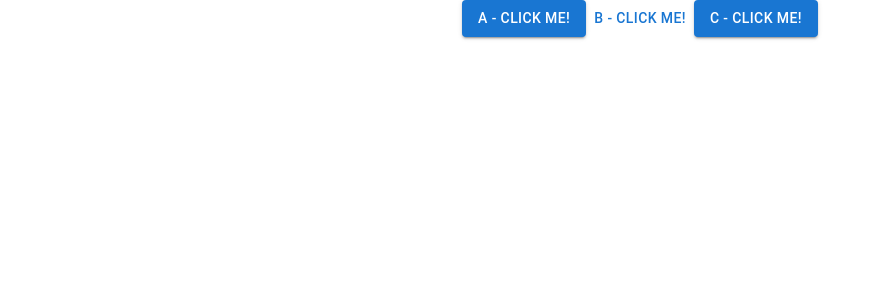
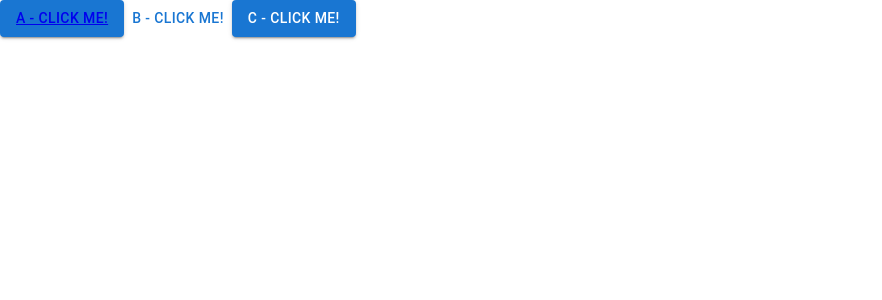
Before and after one commit to puravidafred/testreactsite, a React (Create React App) app in the folder my-app/: page / in a window 1280 px wide. Shown: the top 300 px of the page, without its empty margins (0-882 px from the left). Built offline with nearby package versions, Linux system fonts and the light colour scheme.

Commit message:
Adding analytics stuff

```diff
--- a/my-app/package.json
+++ b/my-app/package.json
@@ -12,6 +12,7 @@
     "@testing-library/user-event": "^13.5.0",
     "react": "^18.2.0",
     "react-dom": "^18.2.0",
+    "react-ga": "^3.3.1",
     "react-scripts": "5.0.1",
     "web-vitals": "^2.1.4"
   },
--- a/my-app/src/App.js
+++ b/my-app/src/App.js
@@ -1,11 +1,27 @@
 import React from 'react';
-import './App.css';
+
 import Button from '@mui/material/Button';
+import ReactGA from 'react-ga';
 
-function App() {
+
+const TRACKING_ID = 'UA-241667528-1';
+
+ReactGA.initialize(TRACKING_ID);
+
+const useAnalyticsEventTracker = (category="Blog category") => {
+  const eventTracker = (action = "test action", label = "test label") => {
+    ReactGA.event({category, action, label});
+  }
+  return eventTracker;
+}
+
+const App = () => {
+  const gaEventTracker = useAnalyticsEventTracker('A Button Clicks')
   return (
     <div className="App">
-      <Button variant="contained">A - Click Me!</Button>
+      <Button variant="contained">
+        <a href="#" onClick={() => gaEventTracker}>A - Click Me!</a>
+      </Button>
       <Button>B - Click Me!</Button>
       <Button variant="contained">C - Click Me!</Button>
     </div>
```
Also changed, not shown: 1 other file (tests, documents, lock files or other folders).
